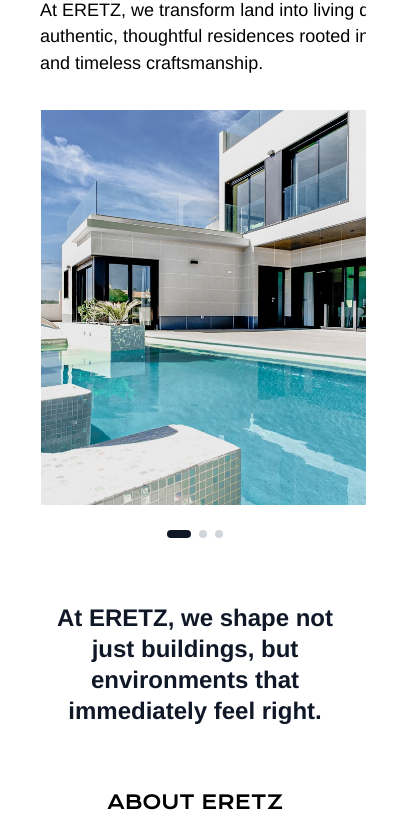
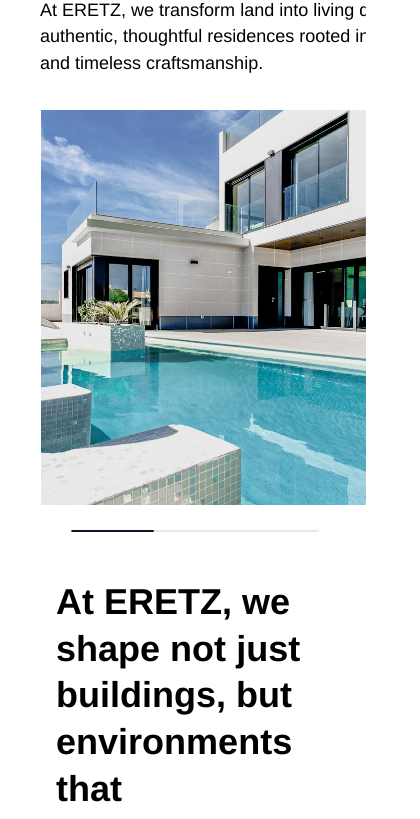
Before and after one commit to NAMANIND/eretz, a Next.js app: page / in a window 390 px wide. Shown: the part 1156-1975 px from the top of the page, 420 px wide, since content can reach past the window. Built offline with nearby package versions, Linux system fonts and the light colour scheme.

Commit message:
Enhance responsiveness and layout across multiple sections; update AboutSection with improved text presentation and animation, refine ProductSection and WhyDubai pagination for better user experience, and adjust SlidelLayout for consistent styling on different screen sizes.

```diff
--- a/src/app/page.tsx
+++ b/src/app/page.tsx
@@ -15,7 +15,7 @@
       <DockNavbar />
       <HeroSection />
       <div className="relative">
-        <div className=" w-full h-[60vh]  mx-auto  sticky top-1/2 container -translate-y-1/2 z-4">
+        <div className=" w-full h-[60vh] hidden sm:flex  mx-auto  sticky top-1/2 container -translate-y-1/2 z-4">
           <div className="grid grid-cols-3  gap-0 ">
             <div className="  h-[60vh] opacity-0  ">
               <img
@@ -40,10 +40,7 @@
             </div>
           </div>
         </div>
-        <div
-          className="relative -mt-[60vh]
-  "
-        >
+        <div className="relative mt-0 sm:-mt-[60vh]">
           <ProductSection />
           <AboutSection />
         </div>
@@ -55,6 +52,7 @@
       {/* Parallax Container for WhyDubai and ContactSection */}
       <div className="relative">
         <WhyDubai />
+
         <FooterSection />
       </div>
     </div>
--- a/src/app/sections/AboutSection.tsx
+++ b/src/app/sections/AboutSection.tsx
@@ -37,10 +37,17 @@
     return (
       <section className="w-full min-h-screen overflow-hidden bg-white ">
         <div className=" mx-auto container ">
-          <div className="py-16 px-4 flex items-center justify-center gap-4 flex-col text-center">
-            <h1 className="text-2xl font-semibold text-gray-900 leading-[1.2]">
-              At ERETZ, we shape not just buildings, but environments that
-              immediately feel right.
+          <div className="py-16 px-4 flex items-center justify-center gap-4 flex-col text-center h-[50vh]">
+            <h1 className="text-2xl font-semibold text-gray-900 text-left  leading-[1.2]">
+              <ScrollTextReveal
+                mode="characters"
+                startOffset="start 0.8"
+                endOffset="end 0.2"
+                className="text-4xl font-semibold w-full text-gray-900  text-wrap leading-[1.1]"
+              >
+                At ERETZ, we shape not just buildings, but environments that
+                immediately feel right.
+              </ScrollTextReveal>
             </h1>
           </div>
           <div className="text-center" id="about">
--- a/src/app/sections/ProductSection.tsx
+++ b/src/app/sections/ProductSection.tsx
@@ -119,25 +119,15 @@
             </div>
 
             {/* Pagination dots */}
-            <div className="mt-6 flex items-center justify-center gap-2">
-              {imageData.map((_, idx) => (
-                <button
-                  key={idx}
-                  aria-label={`Go to slide ${idx + 1}`}
-                  onClick={() => {
-                    if (!carouselRef.current) return;
-                    const width = carouselRef.current.clientWidth;
-                    carouselRef.current.scrollTo({
-                      left: width * idx,
-                      behavior: "smooth",
-                    });
-                    setActiveIndex(idx);
+            <div className="mt-6 flex items-center justify-center">
+              <div className="relative w-[80%] h-0.5 bg-gray-200 rounded-full overflow-hidden">
+                <div
+                  className="absolute top-0 left-0 h-full bg-gray-900 rounded-full transition-all duration-300 ease-out"
+                  style={{
+                    width: `${((activeIndex + 1) / imageData.length) * 100}%`,
                   }}
-                  className={`h-2 rounded-full transition-all duration-300 ${
-                    activeIndex === idx ? "w-6 bg-gray-900" : "w-2 bg-gray-300"
-                  }`}
                 />
-              ))}
+              </div>
             </div>
           </div>
         ) : (
--- a/src/app/sections/SlidelLayout.tsx
+++ b/src/app/sections/SlidelLayout.tsx
@@ -39,9 +39,9 @@
 
   return (
     <section className="bg-white ">
-      <div className="container mx-auto relative pb-[150px] flex items-center flex-col ">
+      <div className="container mx-auto relative sm:pb-[150px] pb-[40px] flex items-center flex-col ">
         {/* Section Header */}
-        <div className="text-center w-3/4">
+        <div className="text-center sm:w-3/4 w-full">
           <h2 className="text-xl md:text-2xl lg:text-3xl xl:text-4xl 2xl:text-5xl font-normal mb-[20px] text-gray-900">
             <GSAPTextReveal
               splitBy="lines"
--- a/src/app/sections/WhyDubai.tsx
+++ b/src/app/sections/WhyDubai.tsx
@@ -168,27 +168,15 @@
               </div>
 
               {/* Pagination dots */}
-              <div className="mt-6 flex items-center justify-center gap-2">
-                {items.map((_, idx) => (
-                  <button
-                    key={idx}
-                    aria-label={`Go to slide ${idx + 1}`}
-                    onClick={() => {
-                      if (!carouselRef.current) return;
-                      const width = carouselRef.current.clientWidth;
-                      carouselRef.current.scrollTo({
-                        left: width * idx,
-                        behavior: "smooth",
-                      });
-                      setActiveIndex(idx);
+              <div className="mt-6 flex items-center justify-center">
+                <div className="relative w-[80%] h-0.5 bg-gray-200 rounded-full overflow-hidden">
+                  <div
+                    className="absolute top-0 left-0 h-full bg-gray-900 rounded-full transition-all duration-300 ease-out"
+                    style={{
+                      width: `${((activeIndex + 1) / items.length) * 100}%`,
                     }}
-                    className={`h-2 rounded-full transition-all duration-300 ${
-                      activeIndex === idx
-                        ? "w-6 bg-gray-900"
-                        : "w-2 bg-gray-300"
-                    }`}
                   />
-                ))}
+                </div>
               </div>
             </div>
           ) : (
@@ -224,7 +212,7 @@
                 <GSAPTextReveal
                   splitBy="lines"
                   animationType="slideUp"
-                  delay={0.4}
+                  delay={2}
                   duration={0.8}
                   stagger={0.2}
                 >
--- a/src/components/ui/ScrollSlidy.tsx
+++ b/src/components/ui/ScrollSlidy.tsx
@@ -30,7 +30,7 @@
   return (
     <div
       ref={containerRef}
-      className=" relative h-auto mt-8 mb-8 md:h-[200vh] md:mt-[50vh] md:-mb-[50vh]"
+      className=" relative sm:w-full w-[90vw]  h-auto mt-8 mb-8 md:h-[200vh] md:mt-[50vh] md:-mb-[50vh]"
     >
       {/* Image Comparison Container */}
       <div
```
